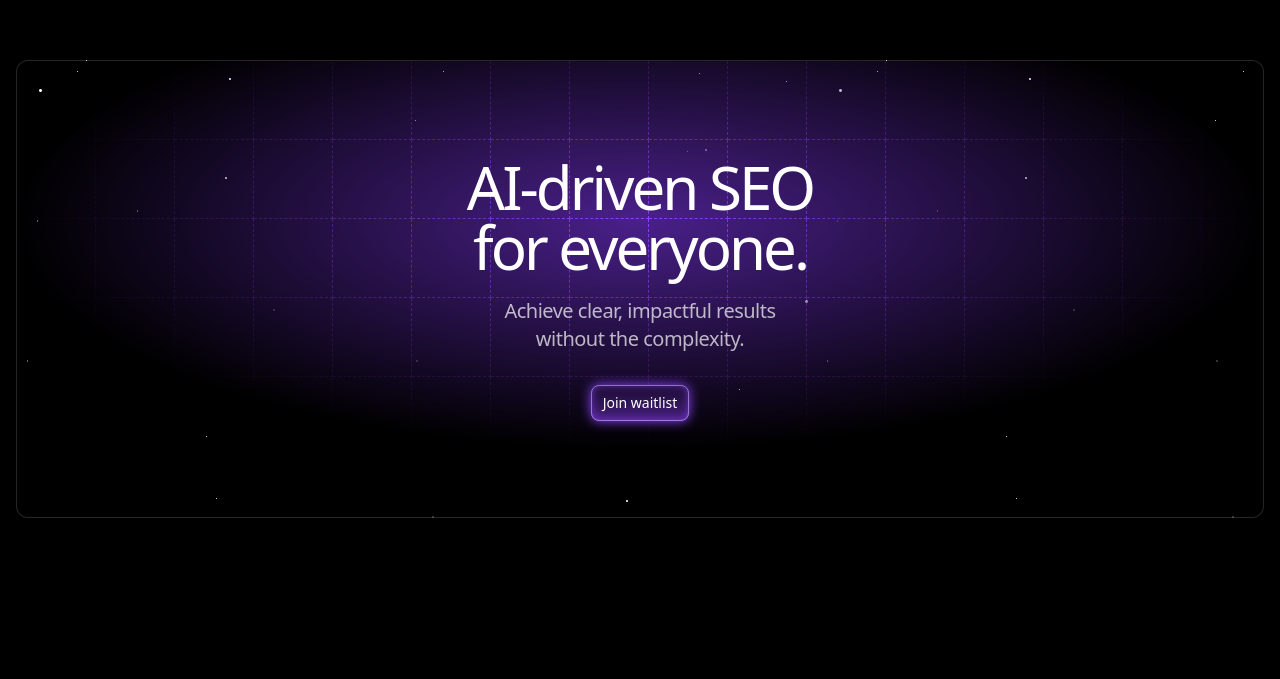
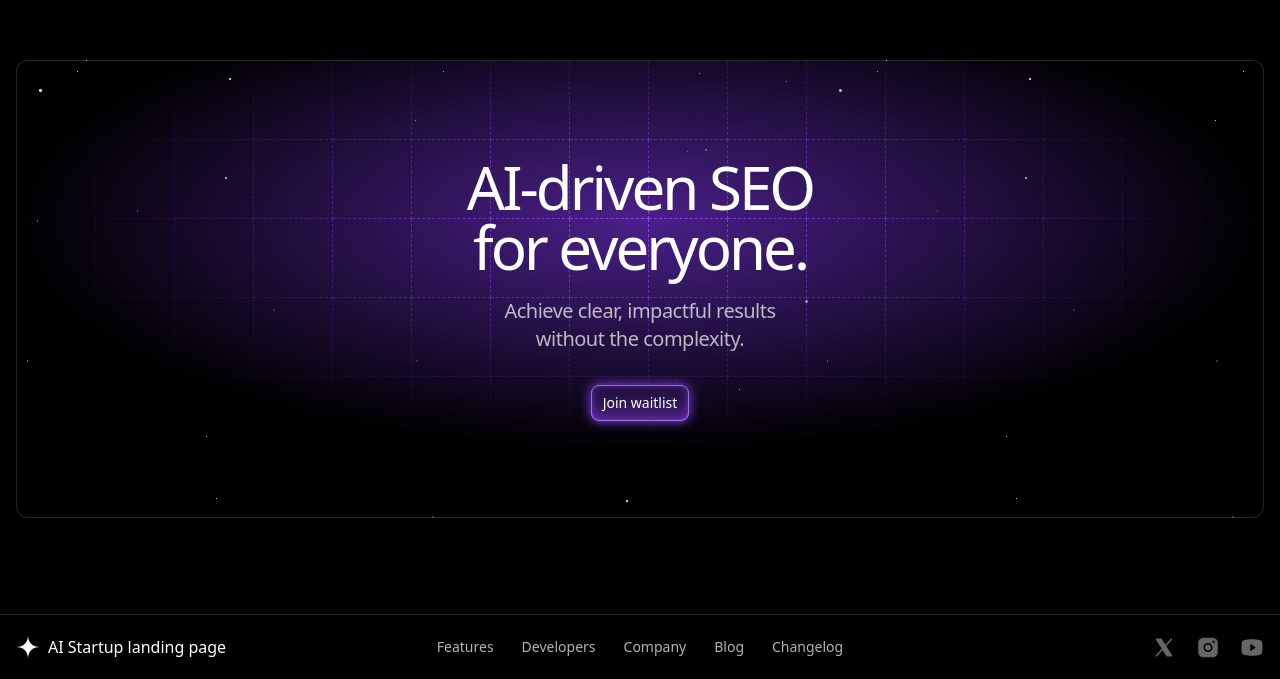
Before and after one commit to lifeBalance/ai-driven-seo-landing, a React (Vite) app: page / in a window 1280 px wide. Shown: the part 2562-3241 px from the top of the page. Before the commit the page ends 3176 px from the top, so only its background shows below. Built offline with nearby package versions, Linux system fonts and the light colour scheme.

Commit message:
add footer

```diff
--- a/src/App.tsx
+++ b/src/App.tsx
@@ -4,6 +4,7 @@ import LogoTicker from './sections/LogoTicker'
 import Features from './sections/Features'
 import Testimonials from './sections/Testimonials'
 import CallToAction from './sections/CallToAction'
+import Footer from './sections/Footer'
 
 function App() {
   return (
@@ -14,6 +15,7 @@ function App() {
       <Features />
       <Testimonials />
       <CallToAction />
+      <Footer />
     </>
   )
 }
--- /dev/null
+++ b/src/sections/Footer.tsx
@@ -0,0 +1,42 @@
+import Logo from '@assets/logo.svg?react'
+import XSocial from '@assets/social-x.svg?react'
+import InstaSocial from '@assets/social-instagram.svg?react'
+import YTSocial from '@assets/social-youtube.svg?react'
+
+export default function Footer() {
+  return (
+    <footer className="py-5 border-t border-white/15">
+      <div className="container">
+        <div className="flex flex-col lg:flex-row lg:items-center gap-8">
+          <div className="flex gap-2 items-center lg:flex-1">
+            <Logo className="h-6 w-6" />
+
+            <div className="font-medium">AI Startup landing page</div>
+          </div>
+
+          <nav className="flex flex-col lg:flex-row lg:flex-1 gap-5 lg:gap-7 lg:justify-center">
+            {['Features', 'Developers', 'Company', 'Blog', 'Changelog'].map(
+              (item: string, idx: number) => (
+                <a
+                  key={`${item}-${idx}`}
+                  href="#"
+                  className="text-white/70 hover:text-white text-xs md:text-sm transition"
+                >
+                  {item}
+                </a>
+              ),
+            )}
+          </nav>
+
+          <div className="flex gap-5 lg:flex-1 lg:justify-end">
+            <XSocial className="text-white/40 hover:text-white transition" />
+
+            <InstaSocial className="text-white/40 hover:text-white transition" />
+
+            <YTSocial className="text-white/40 hover:text-white transition" />
+          </div>
+        </div>
+      </div>
+    </footer>
+  )
+}
```
